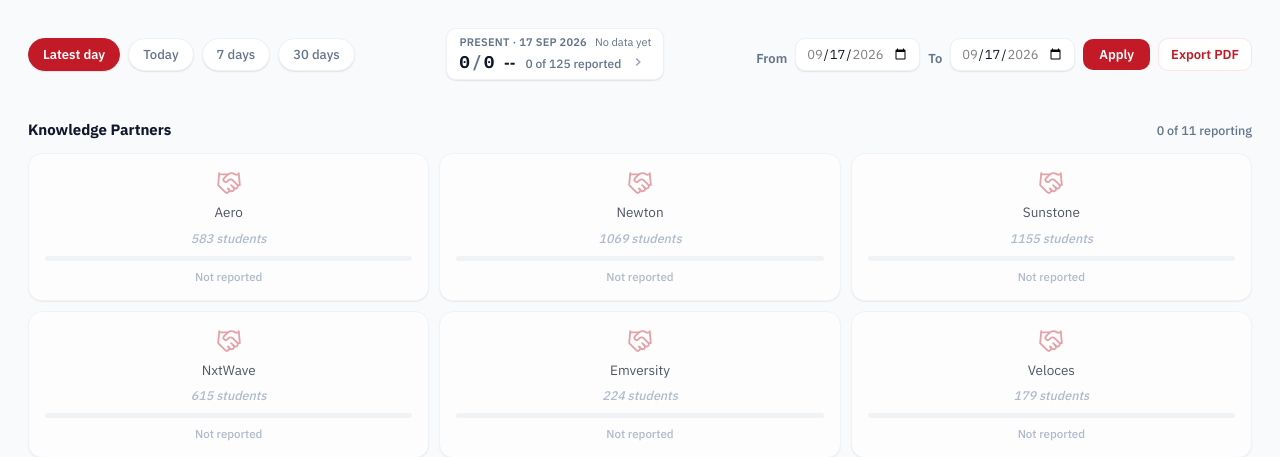
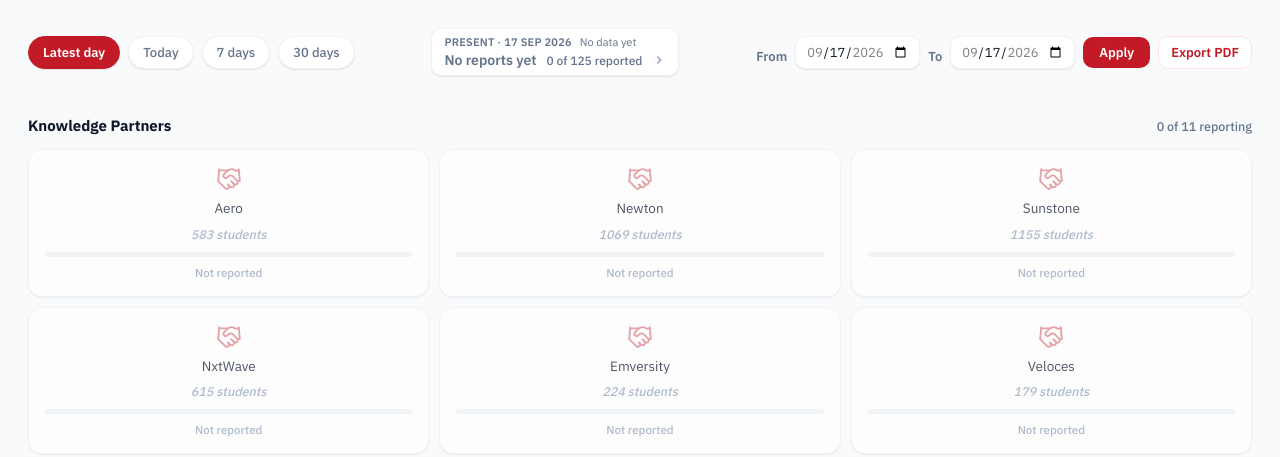
Before and after one commit to D00M1909/adypu-academic-dashboard, a PHP site: page /index.php?view=partners in a window 1280 px wide. Shown: the part 81-538 px from the top of the page. Run offline with PHP 8.4, Linux system fonts and the light colour scheme.

Commit message:
Say "No reports yet" instead of 0/0 when nothing has reported

```diff
--- a/css/dashboard.css
+++ b/css/dashboard.css
@@ -207,6 +207,8 @@ button {
 .range-summary-count { font-family: "IBM Plex Mono", monospace; font-size: 17px; font-weight: 700; color: var(--ink); }
 .range-summary-sep { color: var(--ink-muted); margin: 0 2px; font-weight: 500; }
 .range-summary .att-pct { font-size: 14px; font-weight: 700; }
+.range-summary-count[hidden] { display: none; }
+.range-summary-empty { font-size: 14px; font-weight: 600; color: var(--ink-muted); }
 .division-empty { margin: 0; font-size: 13px; color: var(--ink-muted); }
 .range-summary-coverage { font-size: 12px; font-weight: 500; color: var(--ink-muted); }
 .range-summary-icon {
--- a/index.php
+++ b/index.php
@@ -315,8 +315,12 @@ try {
         <span class="range-updated" title="When the data behind this page was last written"><?= htmlspecialchars($freshness) ?></span>
       </span>
       <span class="range-summary-figures">
-        <span class="range-summary-count"><span id="stat-present"><?= $totals['present'] ?></span><span class="range-summary-sep">/</span><span id="stat-strength"><?= $totals['strength_reported'] ?></span></span>
+        <span class="range-summary-count" id="stat-count"<?= $totals['reported'] ? '' : ' hidden' ?>><span id="stat-present"><?= $totals['present'] ?></span><span class="range-summary-sep">/</span><span id="stat-strength"><?= $totals['strength_reported'] ?></span></span>
+        <?php if ($totals['reported']): ?>
         <span class="att-pct <?= att_class($overallPct) ?>" id="stat-pct"><?= $overallPct ?>%</span>
+        <?php else: ?>
+        <span class="range-summary-empty" id="stat-pct">No reports yet</span>
+        <?php endif; ?>
         <span class="range-summary-coverage"><span id="stat-reported"><?= $totals['reported'] ?></span> of <span id="stat-classes"><?= $totals['classes'] ?></span> reported</span>
         <svg class="range-summary-icon" aria-hidden="true"><use href="#icon-chevron"/></svg>
       </span>
--- a/js/dashboard.js
+++ b/js/dashboard.js
@@ -110,9 +110,11 @@
     document.getElementById('stat-reported').textContent = t.reported;
     document.getElementById('stat-classes').textContent = t.classes;
 
+    // "0/0 --" read as a broken counter; with nothing in, say so in words.
+    document.getElementById('stat-count').hidden = !t.reported;
     var pctEl = document.getElementById('stat-pct');
-    pctEl.textContent = t.reported ? p + '%' : '--';
-    pctEl.className = 'att-pct ' + (t.reported ? attClass(p) : '');
+    pctEl.textContent = t.reported ? p + '%' : 'No reports yet';
+    pctEl.className = t.reported ? 'att-pct ' + attClass(p) : 'range-summary-empty';
 
     var parts = [];
     // "School of " on the front of a four-part path is what pushed the
@@ -534,8 +536,10 @@
       var totalPct = data.pct;
       document.getElementById('division-total').innerHTML =
         '<span>Total present <small>(' + data.total.reported + ' of ' + data.total.classes +
-        ' reported)</small></span><span class="division-count">' + data.total.present +
-        '<span class="division-count-sep">/</span>' + data.total.strength_reported + ' · ' + totalPct + '%</span>';
+        ' reported)</small></span>' + (data.total.reported
+          ? '<span class="division-count">' + data.total.present + '<span class="division-count-sep">/</span>' +
+            data.total.strength_reported + ' · ' + totalPct + '%</span>'
+          : '<span>No reports yet</span>');
 
       showModal();
     });
```
